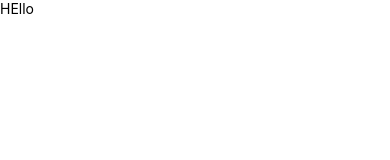
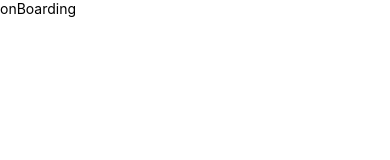
Before and after one commit to devThesiya/RideShare, a React Native app: screen / in a window 390 px wide. Shown: the top 160 px of the page. Built offline with nearby package versions, Linux system fonts and the light colour scheme.

Commit message:
navigation setup

```diff
--- a/App.tsx
+++ b/App.tsx
@@ -4,13 +4,12 @@ import {
   Text,
   View,
 } from 'react-native';
+import RootNavigator from './src/navigation/RootNavigator';
 
 function App(): React.JSX.Element {
   return (
     <SafeAreaView>
-      <View>
-        <Text>HEllo</Text>
-      </View>
+      <RootNavigator/>
     </SafeAreaView>
   );
 }
--- /dev/null
+++ b/src/navigation/RootNavigator.tsx
@@ -0,0 +1,8 @@
+import {Text} from 'react-native';
+import React from 'react';
+
+const RootNavigator = () => {
+  return <>{true ? <Text>onBoarding</Text> : <Text>homenavigator</Text>}</>;
+};
+
+export default RootNavigator;
--- /dev/null
+++ b/src/screens/AuthScreens/index.tsx
@@ -0,0 +1,5 @@
+import OnBoarding1 from './OnBoarding1';
+import OnBoarding2 from './OnBoarding2';
+import OnBoarding3 from './OnBoarding3';
+
+export {OnBoarding1, OnBoarding2, OnBoarding3};
```
Also changed, not shown: src/navigation/OnBoardingNavigator/index.tsx (added, +12 -0 lines), src/screens/AuthScreens/OnBoarding1/index.tsx (added, +12 -0 lines), src/screens/AuthScreens/OnBoarding2/index.tsx (added, +12 -0 lines), src/screens/AuthScreens/OnBoarding3/index.tsx (added, +12 -0 lines).
